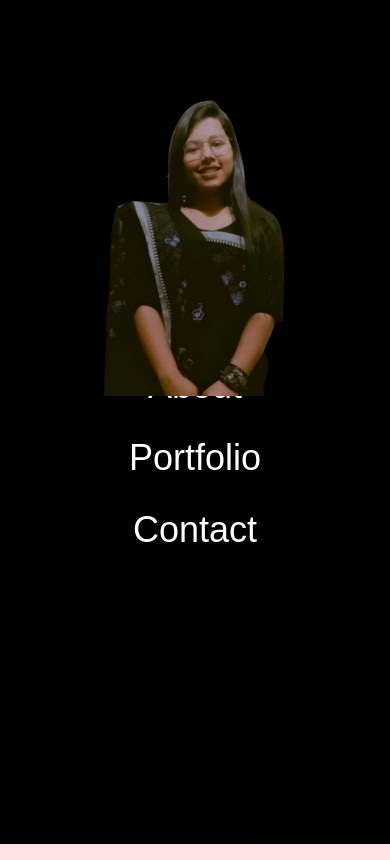
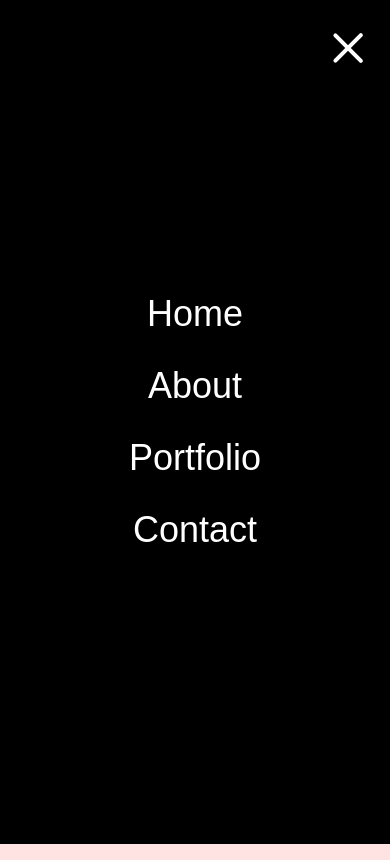
Before and after one commit to FarjanaEti/nextJs-portfolio, a Next.js app: page / in a window 390 px wide. Both pictures are taken after a click on the button 354 px from the left and 48 px from the top of the page. Built offline with nearby package versions, Linux system fonts and the light colour scheme.

Commit message:
menu bar animation done

```diff
--- a/src/Component/navbar.jsx
+++ b/src/Component/navbar.jsx
@@ -3,13 +3,69 @@
 import Link from 'next/link'
 import React, { useState } from 'react'
 import NavLink from './navLink';
-
+import { motion } from "framer-motion";
 const links = [
   { url: "/", title: "Home" },
   { url: "/about", title: "About" },
   { url: "/portfolio", title: "Portfolio" },
   { url: "/contact", title: "Contact" },
 ];
+
+//1st line of menubar
+const topBar = {
+    closed: {
+      rotate: 0,
+    },
+    opened: {
+      rotate: 45,
+      backgroundColor: "rgb(255,255,255)",
+    },
+  };
+
+//2nd line of menubar
+  const centerBar = {
+    closed: {
+      opacity: 1,
+    },
+    opened: {
+      opacity: 0,
+    },
+  };
+//3rd line of menubar
+  const bottomBar = {
+    closed: {
+      rotate: 0,
+    },
+    opened: {
+      rotate: -45,
+      backgroundColor: "rgb(255,255,255)",
+    },
+  };
+  //for menu item
+  const menulist = {
+    closed: {
+      x: "100vw",
+    },
+    opened: {
+      x: 0,
+      transition: {
+        when: "beforeChildren",
+        staggerChildren: 0.2,
+      },
+    },
+  };
+  //for menu item shows after 2 second
+  const listItemVariants = {
+    closed: {
+      x: -10,
+      opacity: 0,
+    },
+    opened: {
+      x: 0,
+      opacity: 1,
+    },
+  };
+
 export default function Navbar() {
   const [open,setOpen]=useState(false);
   return (
@@ -59,18 +115,41 @@
      <div className='md:hidden'>
       <button className='w-10 h-8 flex z-50 relative flex-col justify-between'
       onClick={()=>setOpen((prev)=>(!prev))}>
-        <div className='w-10 h-1 bg-black rounded-2xl'></div>
-        <div className='w-10 h-1 bg-black rounded-2xl'></div>
-        <div className='w-10 h-1 bg-black rounded-2xl'></div>
+        <motion.div
+            variants={topBar}
+            animate={open ? "opened" : "closed"}
+            className="w-10 h-1 bg-black rounded origin-left"
+          ></motion.div>
+          <motion.div
+            variants={centerBar}
+            animate={open ? "opened" : "closed"}
+            className="w-10 h-1 bg-black rounded"
+          ></motion.div>
+          <motion.div
+            variants={bottomBar}
+            animate={open ? "opened" : "closed"}
+            className="w-10 h-1 bg-black rounded origin-left"
+          ></motion.div>
       </button>
       {/* menu list */}
       {
         open && (
-        <div className='absolute top-0 left-0 w-screen h-screen bg-black text-white flex flex-col items-center justify-center gap-8 text-4xl'>
+       <motion.div
+            variants={menulist}
+            initial="closed"
+            animate="opened"
+            className="absolute top-0 left-0 w-screen h-screen bg-black text-white flex flex-col items-center justify-center gap-8 text-4xl z-40"
+          >
         {links.map((link)=>(
-          <Link href={link.url} key={link.title}>{link.title}</Link>
+          <motion.div
+                variants={listItemVariants}
+                className=""
+                key={link.title}
+              >
+          <Link href={link.url} >{link.title}</Link>
+           </motion.div>
         ))}
-      </div>
+      </motion.div>
         )
       }
 
```
Also changed, not shown: package.json (+5 -4 lines), 1 other file (tests, documents, lock files or other folders).
